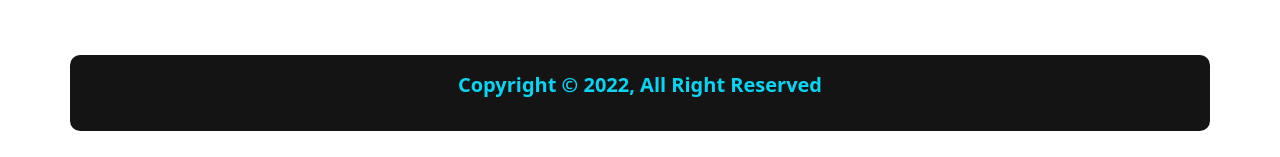
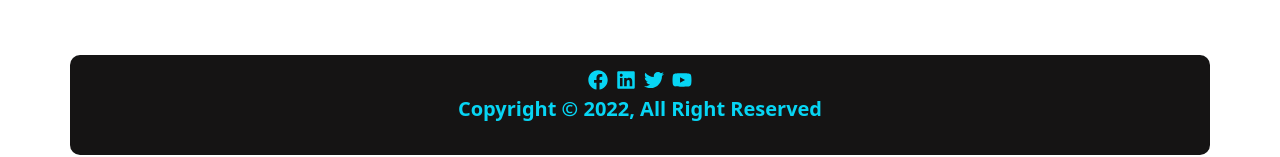
Before and after one commit to rony9669/Personal-Service-Client, a React (Create React App) app: page / in a window 1280 px wide. Shown: the part 2322-2479 px from the top of the page. Before the commit the page ends 2458 px from the top, so only its background shows below. Built offline with nearby package versions, Linux system fonts and the light colour scheme; no server answers.

Commit message:
full website

```diff
--- a/src/Pages/Shared/Footer/Footer.js
+++ b/src/Pages/Shared/Footer/Footer.js
@@ -1,5 +1,6 @@
 import React from "react";
 import "./Footer.css";
+import { FaFacebook, FaLinkedin, FaTwitter, FaYoutube } from "react-icons/fa";
 
 const ContactUs = () => {
   return (
@@ -8,8 +9,14 @@ const ContactUs = () => {
         <div className="container">
           <div className="row">
             <div className="copyright-text ">
-              <p className=" text-center">
-                Copyright &copy; 2022, All Right Reserved
+              <p className=" text-center ">
+                <div className="d-flex justify-content-center align-items-center mb-1 gap-2 ">
+                  <FaFacebook />
+                  <FaLinkedin />
+                  <FaTwitter />
+                  <FaYoutube />
+                </div>
+                <div>Copyright &copy; 2022, All Right Reserved</div>
               </p>
             </div>
           </div>
```
